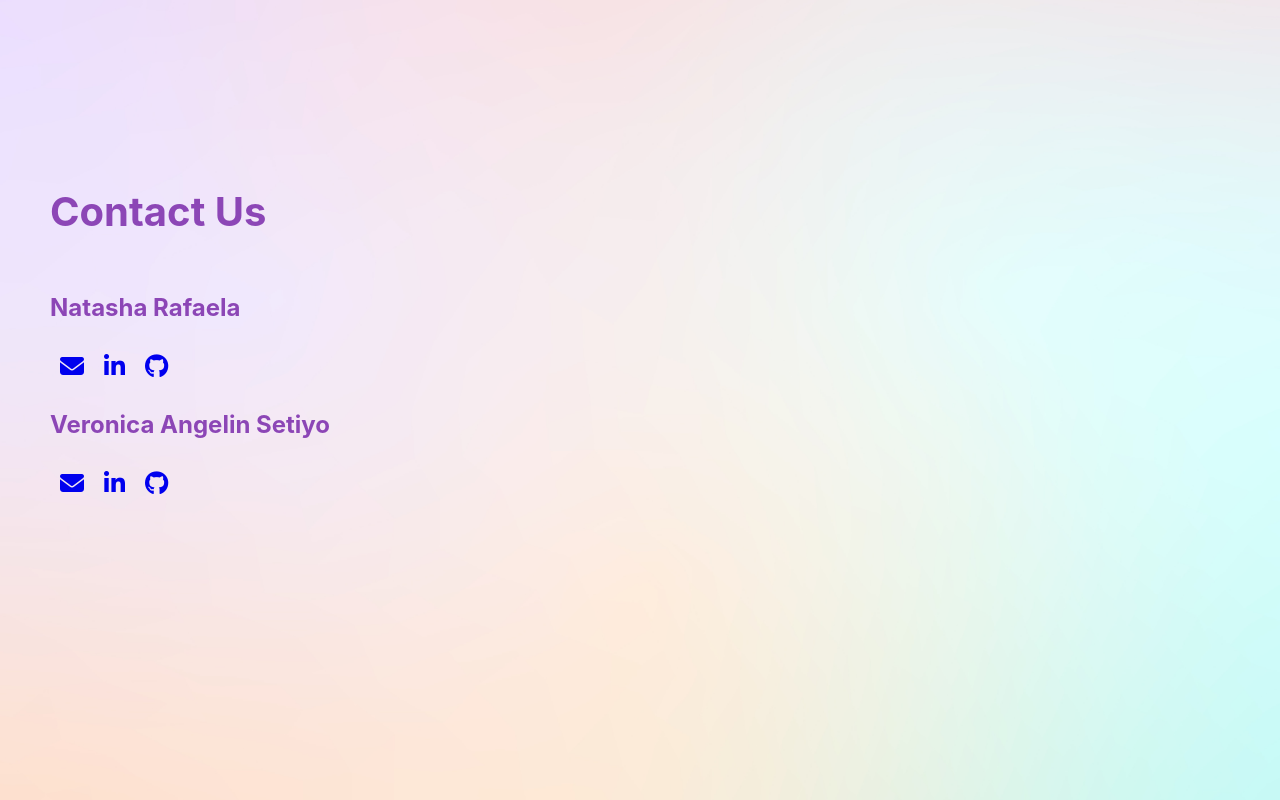
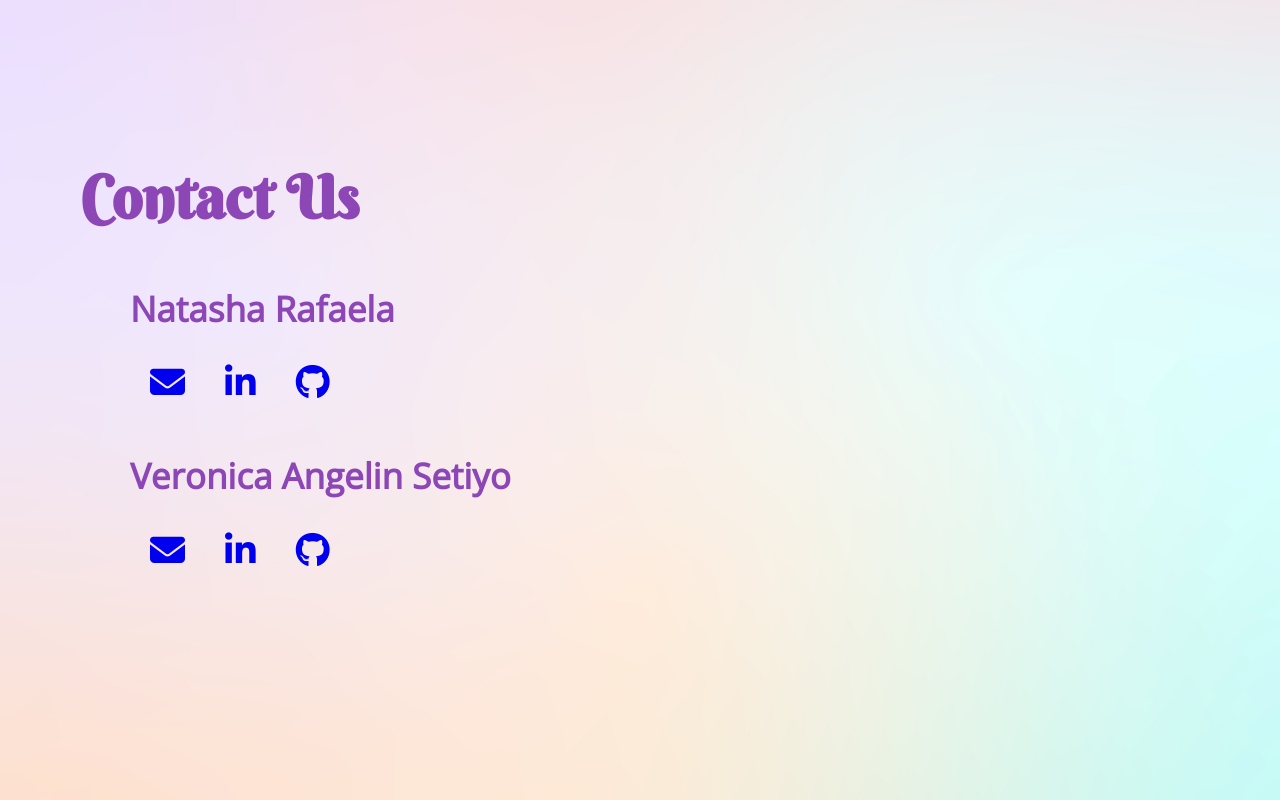
Before and after one commit to Natalienovaela/PickMi, a React (Create React App) app in the folder pickmi/: page / in a window 1280 px wide. Built offline with nearby package versions, Linux system fonts and the light colour scheme.

Commit message:
added font styles

```diff
--- a/pickmi/public/index.html
+++ b/pickmi/public/index.html
@@ -6,6 +6,9 @@
     <link rel="preconnect" href="https://fonts.googleapis.com">
     <link rel="preconnect" href="https://fonts.gstatic.com" crossorigin>
     <link href="https://fonts.googleapis.com/css2?family=Berkshire+Swash&display=swap" rel="stylesheet">
+    <link rel="preconnect" href="https://fonts.googleapis.com">
+<link rel="preconnect" href="https://fonts.gstatic.com" crossorigin>
+<link href="https://fonts.googleapis.com/css2?family=Berkshire+Swash&family=Open+Sans:wght@300&display=swap" rel="stylesheet">
     <meta name="viewport" content="width=device-width, initial-scale=1" />
     <meta name="theme-color" content="#000000" />
     <meta
--- a/pickmi/src/App.css
+++ b/pickmi/src/App.css
@@ -31,3 +31,11 @@
     transform: rotate(360deg);
   }
 }
+
+.font-link {
+  font-family: 'Berkshire Swash';
+}
+
+.font-link2 {
+  font-family: 'Open Sans', sans-serif;
+}
--- a/pickmi/src/components/InfoSection/InfoSection.js
+++ b/pickmi/src/components/InfoSection/InfoSection.js
@@ -15,10 +15,10 @@ const InfoSection = () => {
                     </Bg>
                     <InfoRow>
                         <InfoColumn>
-                            <TitleWrapper>
+                            <TitleWrapper className="font-link">
                                 Contact Us
                             </TitleWrapper>
-                            <TextWrapper>
+                            <TextWrapper className="font-link2">
                                 Natasha Rafaela
                             </TextWrapper>
                             <TextWrapper>
@@ -32,7 +32,7 @@ const InfoSection = () => {
                                     <a href ="www.google.com"><i class="fa fa-github" aria-hidden="true"></i></a>
                                 </SocialIcon>
                             </TextWrapper>
-                            <TextWrapper>
+                            <TextWrapper className="font-link2">
                                 Veronica Angelin Setiyo
                             </TextWrapper>
                             <TextWrapper>
--- a/pickmi/src/components/InfoSection/InfoSectionelements.js
+++ b/pickmi/src/components/InfoSection/InfoSectionelements.js
@@ -3,7 +3,7 @@ import homebg from '../../images/home_background.png';
 
 export const InfoSec = styled.div`
 color: #8C46B6;
-padding: 160px 0;
+padding: 120px 0;
 background: ${({lightBg}) => (lightBg? '#fff' : '#101522')};
 `
 
@@ -16,7 +16,7 @@ margin-left: auto;
 padding-right: 50px;
 padding-left: 50px;
 
-@media screen {
+@media screen and (max-width: 991px) {
     padding-right: 50px;
     padding-left: 50px;
 }
@@ -31,10 +31,6 @@ left: 0;
 width: 100%;
 height: 100%;
 overflow: hidden;
-@media screen {
-    max-height: 100%;
-    flex-basis: 100%;
-}
 `
 
 export const BgImage = styled.img`
@@ -43,10 +39,6 @@ height: 100%;
 -o-object-fit: cover;
 object-fit: cover;
 background: #000000;
-@media screen {
-    max-height: 100%;
-    flex-basis: 100%;
-}
 `
 
 export const InfoRow = styled.div`
@@ -62,36 +54,40 @@ flex-direction: ${({imgStart}) => (imgStart ? 'row-reverse' : 'row')};
 export const InfoColumn = styled.div`
 margin-bottom: 15px;
 padding-right: 15px;
-padding-left: 15px;
+padding-left: 25px;
 
-@media screen {
+@media screen and (max-width: 768px) {
     max-width: 100%;
     flex-basis: 100%;
 }
 `
 
 export const TextWrapper = styled.h2`
-max-width: 540px;
-padding-top: 0;
+padding-left: 70px;
+font-size: 35px;
 
-@media screen and (max-width: 768px) {
-    padding-bottom: 65px;
+@media screen and (max-width: 668px) {
+    padding-left: 30px;
+    font-size: 30px;
 }
 `
+
 export const TitleWrapper = styled.h1`
 max-width: 540px;
-padding-top: 0;
-padding-bottom: 30px;
-font-size: 40px;
+padding-bottom: 10px;
+padding-left: 20px;
+font-size: 60px;
 
-@media screen and (max-width: 768px) {
-    padding-bottom: 65px;
+@media screen and (max-width: 668px) {
+    padding-left: 10px;
+    font-size: 50px;
 }
 `
 
 export const SocialIcon = styled.div`
 max-width: 540px;
-padding: 10px;
+padding: 20px;
+padding-top: 0px;
 display: inline-block;
 flex: 1;
 }
```
